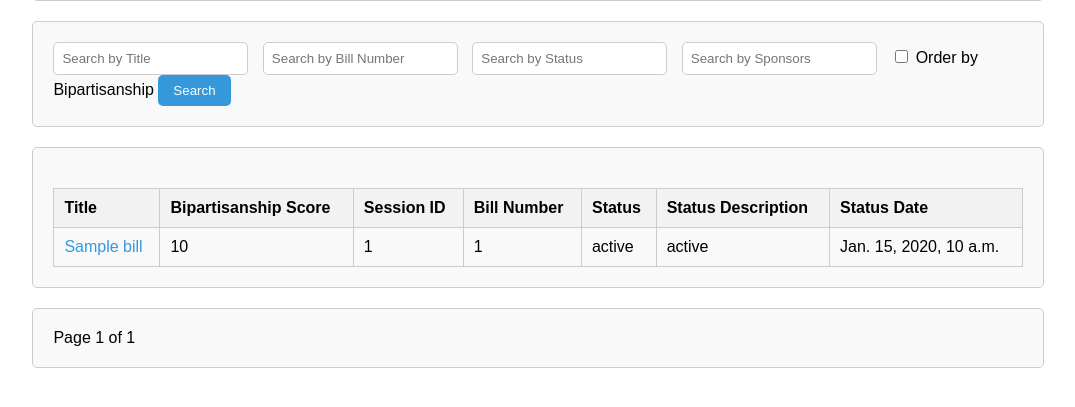
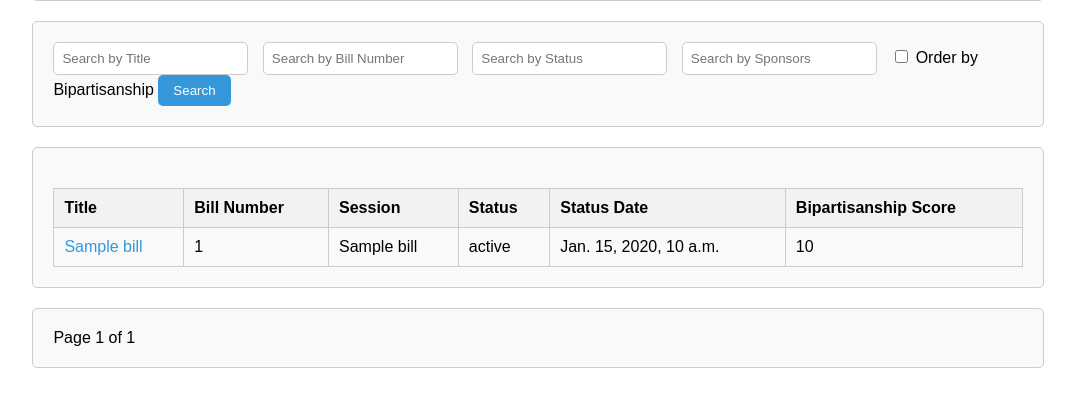
Before and after one commit to maxsmith271346/csce-608-project1, a Django app: template templates/project_1/index.html in a window 1280 px wide. Shown: the part 187-594 px from the top of the page, without its empty margins (102-1177 px from the left). Run offline with Django 5.2, Linux system fonts and the light colour scheme; the template is opened without the code that fills it: most values are stand-ins (such as "Sample title", 1, 10 or a date in 2020).

Commit message:
Update `BillsView`

```diff
--- a/project_1/views.py
+++ b/project_1/views.py
@@ -40,6 +40,7 @@ class BillsView(View):
 
         print("Bills", [bill[-1] for bill in bills])
 
+        # TODO: add session name to bill table
         context = {
             "bills": [{
                 "bill_id": bill[0],
@@ -49,6 +50,7 @@ class BillsView(View):
                 "status_desc": bill[4],
                 "status_date": bill[5],
                 "title": bill[6] if bill[6] and bill[6] != 'NaN' else bill[2],
+                "session_name": bill[-4],
                 "bipartisanship_score": bill[-1],
             } for bill in bills],
             "page": page,
--- a/templates/project_1/index.html
+++ b/templates/project_1/index.html
@@ -91,24 +91,22 @@
                 <thead>
                     <tr>
                         <th>Title</th>
+                        <th>Bill Number</th>
+                        <th>Session</th>
+                        <th>Status</th>
+                        <th>Status Date</th>
                         <th>Bipartisanship Score</th>
-                        <th>Session ID</th>
-                        <th>Bill Number</th>
-                        <th>Status</th>
-                        <th>Status Description</th>
-                        <th>Status Date</th>
                     </tr>
                 </thead>
                 <tbody>
                     {% for bill in bills %}
                     <tr>
                         <td><a href="{% url 'bill' bill_id=bill.bill_id %}">{{ bill.title }}</a></td>
-                        <td>{{ bill.bipartisanship_score }}</td>
-                        <td>{{ bill.session_id }}</td>
                         <td>{{ bill.bill_number }}</td>
-                        <td>{{ bill.status }}</td>
+                        <td>{{ bill.session_name }}</td>
                         <td>{{ bill.status_desc }}</td>
                         <td>{{ bill.status_date }}</td>
+                        <td>{{ bill.bipartisanship_score }}</td>
                     </tr>
                     {% endfor %}
                 </tbody>
--- a/utils/database.py
+++ b/utils/database.py
@@ -171,7 +171,7 @@ class Database:
     def get_bills(self, bill_params, page=1, page_size=50):
         # Base query for filtering bills
         query = sql.SQL('''
-            SELECT b.*, sc.D, sc.R,
+            SELECT b.*, ss.session_name, sc.D, sc.R,
                 (1 - ABS(COALESCE(sc.D, 0) - COALESCE(sc.R, 0))
                 / NULLIF(COALESCE(sc.D, 0) + COALESCE(sc.R, 0), 0))
                 * (COALESCE(sc.D, 0) + COALESCE(sc.R, 0)) AS bipartisanship_score
@@ -184,6 +184,7 @@ class Database:
                 JOIN person p ON s.people_id = p.people_id
                 GROUP BY s.bill_id
             ) sc ON b.bill_id = sc.bill_id
+            LEFT JOIN session ss ON b.session_id = ss.session_id
             WHERE TRUE
         ''')
         count_query = sql.SQL('SELECT COUNT(*) FROM bill WHERE TRUE')  # Query to count total records
```
